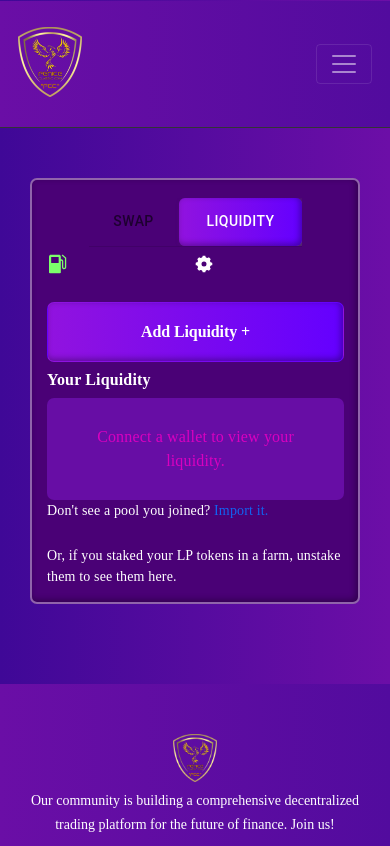
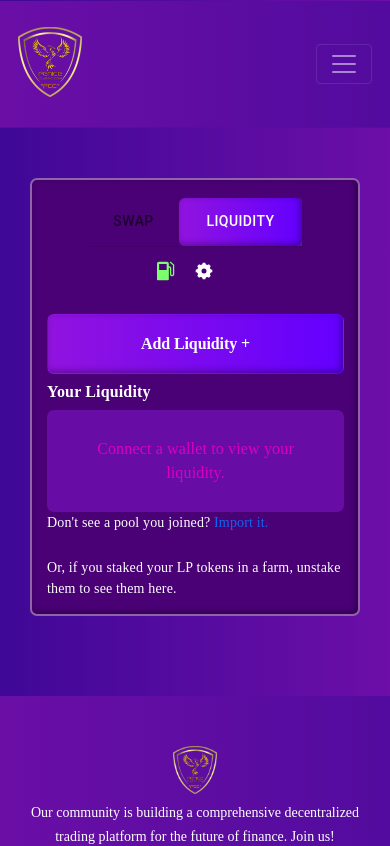
Before and after one commit to BetterLogicTeam/fenice_swap, a React (Create React App) app: page /Liquidity in a window 390 px wide. Shown: the top 846 px of the page. Built offline with nearby package versions, Linux system fonts and the light colour scheme.

Commit message:
seting margin

```diff
--- a/src/Components/Landing/Landing.css
+++ b/src/Components/Landing/Landing.css
@@ -62,6 +62,8 @@
 
     .seting{
         justify-content: center;
+        margin-top: 7px;
+        margin-bottom: 5px;
     }
 
     .tools_img{
--- a/src/Components/Landing/TabPanel.jsx
+++ b/src/Components/Landing/TabPanel.jsx
@@ -235,7 +235,7 @@ export default function BasicTabs() {
                                         </li>
                                     </ul>
                                 </div>
-                                <div className="exchange_tools">
+                                <div className="exchange_tools seting">
                                     <div className="tools_img">
                                         <svg width="18" height="20" viewBox="0 0 18 20" fill="none" xmlns="http://www.w3.org/2000/svg"><path d="M13.5215 0.618164L12.6818 1.57302L15.933 4.37393V13.2435C15.9114 13.6891 15.5239 14.0498 15.0502 14.0286C14.6196 14.0074 14.2751 13.6679 14.2536 13.2435V7.28093C14.2536 6.21998 13.3923 5.37122 12.3158 5.37122H11.8421V2.67641C11.8421 1.61546 10.9808 0.766697 9.90428 0.766697H1.93779C0.861242 0.766697 0 1.61546 0 2.67641V18.4421C0 18.9089 0.387559 19.2909 0.861242 19.2909H10.9808C11.4545 19.2909 11.8421 18.9089 11.8421 18.4421V6.64436H12.3158C12.6818 6.64436 12.9617 6.92021 12.9617 7.28093V13.2435C13.0048 14.4105 13.9737 15.3017 15.1579 15.2805C16.2775 15.2381 17.1818 14.3469 17.2248 13.2435V3.80102L13.5215 0.618164ZM9.66744 8.89358H2.17464V3.10079H9.66744V8.89358Z" fill="#7CFF6B"></path></svg><span className="price_set"></span>
                                     </div>
--- a/src/Components/Liquidity/Liquidity.jsx
+++ b/src/Components/Liquidity/Liquidity.jsx
@@ -112,7 +112,7 @@ function Liquidity() {
                                         </li>
                                     </ul>
                                 </div>
-                                <div className="exchange_tools">
+                                <div className="exchange_tools seting">
                                     <div className="tools_img">
                                         <svg width="18" height="20" viewBox="0 0 18 20" fill="none" xmlns="http://www.w3.org/2000/svg"><path d="M13.5215 0.618164L12.6818 1.57302L15.933 4.37393V13.2435C15.9114 13.6891 15.5239 14.0498 15.0502 14.0286C14.6196 14.0074 14.2751 13.6679 14.2536 13.2435V7.28093C14.2536 6.21998 13.3923 5.37122 12.3158 5.37122H11.8421V2.67641C11.8421 1.61546 10.9808 0.766697 9.90428 0.766697H1.93779C0.861242 0.766697 0 1.61546 0 2.67641V18.4421C0 18.9089 0.387559 19.2909 0.861242 19.2909H10.9808C11.4545 19.2909 11.8421 18.9089 11.8421 18.4421V6.64436H12.3158C12.6818 6.64436 12.9617 6.92021 12.9617 7.28093V13.2435C13.0048 14.4105 13.9737 15.3017 15.1579 15.2805C16.2775 15.2381 17.1818 14.3469 17.2248 13.2435V3.80102L13.5215 0.618164ZM9.66744 8.89358H2.17464V3.10079H9.66744V8.89358Z" fill="#7CFF6B"></path></svg><span className="price_set"></span>
                                     </div>
@@ -252,7 +252,7 @@ Unlock Wallet
                                         </li>
                                     </ul>
                                 </div>
-                                <div className="exchange_tools">
+                                <div className="exchange_tools seting">
                                     <div className="tools_img">
                                         <svg width="18" height="20" viewBox="0 0 18 20" fill="none" xmlns="http://www.w3.org/2000/svg"><path d="M13.5215 0.618164L12.6818 1.57302L15.933 4.37393V13.2435C15.9114 13.6891 15.5239 14.0498 15.0502 14.0286C14.6196 14.0074 14.2751 13.6679 14.2536 13.2435V7.28093C14.2536 6.21998 13.3923 5.37122 12.3158 5.37122H11.8421V2.67641C11.8421 1.61546 10.9808 0.766697 9.90428 0.766697H1.93779C0.861242 0.766697 0 1.61546 0 2.67641V18.4421C0 18.9089 0.387559 19.2909 0.861242 19.2909H10.9808C11.4545 19.2909 11.8421 18.9089 11.8421 18.4421V6.64436H12.3158C12.6818 6.64436 12.9617 6.92021 12.9617 7.28093V13.2435C13.0048 14.4105 13.9737 15.3017 15.1579 15.2805C16.2775 15.2381 17.1818 14.3469 17.2248 13.2435V3.80102L13.5215 0.618164ZM9.66744 8.89358H2.17464V3.10079H9.66744V8.89358Z" fill="#7CFF6B"></path></svg><span className="price_set"></span>
                                     </div>
```
